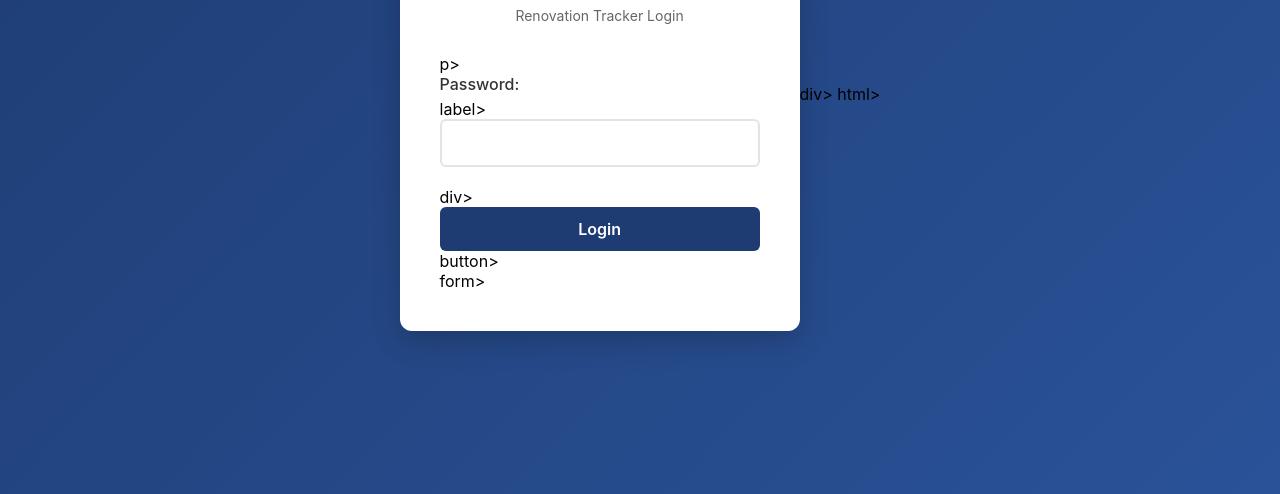
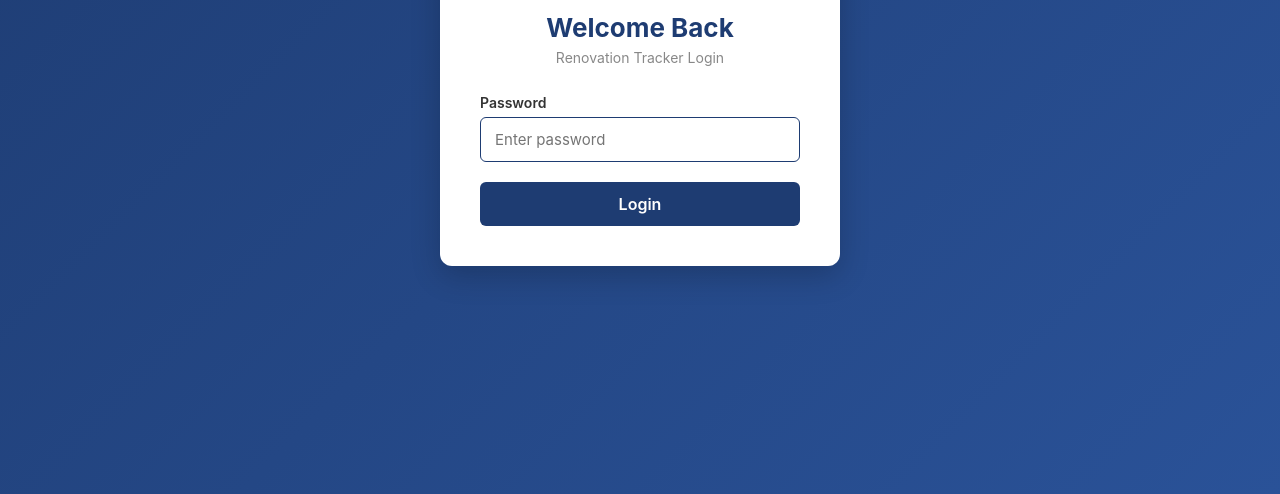
Before and after one commit to jmsngrp/lifebridge-renovation, a website: page public/login.html in a window 1280 px wide. Shown: the part 306-800 px from the top of the page. Drawn offline with Linux system fonts and the light colour scheme.

Commit message:
Refactor login.html for better design and functionality
Updated the login page with improved styling and error handling.

```diff
--- a/public/login.html
+++ b/public/login.html
@@ -5,113 +5,43 @@
   <meta name="viewport" content="width=device-width, initial-scale=1.0">
   <title>Login - LifeBridge Church Renovation Tracker</title>
   <style>
-                * {
-                              margin: 0;
-                              padding: 0;
-                              box-sizing: border-box;
-                              font-family: -apple-system, BlinkMacSystemFont, 'Segoe UI', 'Roboto', sans-serif;
-                }
-                body {
-                              background: linear-gradient(135deg, #1e3c72 0%, #2a5298 100%);
-                              min-height: 100vh;
-                              display: flex;
-                              align-items: center;
-                              justify-content: center;
-                }
-                .login-container {
-                              background: white;
-                              padding: 40px;
-                              border-radius: 12px;
-                              box-shadow: 0 10px 30px rgba(0,0,0,0.2);
-                              width: 100%;
-                              max-width: 400px;
-                }
-                .logo {
-                              text-align: center;
-                              margin-bottom: 30px;
-                }
-                .logo img {
-                              width: 80px;
-                              height: 80px;
-                              border-radius: 50%;
-                }
-                h1 {
-                              color: #1e3c72;
-                              text-align: center;
-                              margin-bottom: 10px;
-                              font-size: 24px;
-                }
-                .subtitle {
-                              color: #666;
-                              text-align: center;
-                              margin-bottom: 30px;
-                              font-size: 14px;
-                }
-                .form-group {
-                              margin-bottom: 20px;
-                }
-                label {
-                              display: block;
-                              margin-bottom: 5px;
-                              color: #333;
-                              font-weight: 500;
-                }
-                input[type="password"] {
-                              width: 100%;
-                              padding: 12px;
-                              border: 2px solid #e1e5e9;
-                              border-radius: 6px;
-                              font-size: 16px;
-                              transition: border-color 0.3s;
-                }
-                input[type="password"]:focus {
-                              outline: none;
-                              border-color: #1e3c72;
-                }
-                .login-btn {
-                              width: 100%;
-                              padding: 12px;
-                              background: #1e3c72;
-                              color: white;
-                              border: none;
-                              border-radius: 6px;
-                              font-size: 16px;
-                              font-weight: 600;
-                              cursor: pointer;
-                              transition: background-color 0.3s;
-                }
-                .login-btn:hover {
-                              background: #2a5298;
-                }
-                .error {
-                              color: #dc3545;
-                              font-size: 14px;
-                              margin-top: 10px;
-                              text-align: center;
-                }
+    * { margin: 0; padding: 0; box-sizing: border-box; font-family: -apple-system, BlinkMacSystemFont, 'Segoe UI', 'Roboto', sans-serif; }
+    body { background: linear-gradient(135deg, #1e3c72 0%, #2a5298 100%); min-height: 100vh; display: flex; align-items: center; justify-content: center; }
+    .login-container { background: white; padding: 40px; border-radius: 12px; box-shadow: 0 10px 30px rgba(0,0,0,0.2); width: 100%; max-width: 400px; }
+    .logo { text-align: center; margin-bottom: 30px; }
+    .logo img { height: 60px; object-fit: contain; }
+    h1 { color: #1e3c72; font-size: 26px; font-weight: 700; text-align: center; margin-bottom: 6px; }
+    .subtitle { color: #888; font-size: 14px; text-align: center; margin-bottom: 28px; }
+    .form-group { margin-bottom: 20px; }
+    label { display: block; font-weight: 600; color: #333; margin-bottom: 6px; font-size: 14px; }
+    input[type="password"] { width: 100%; padding: 12px 14px; border: 1.5px solid #ddd; border-radius: 6px; font-size: 15px; transition: border-color 0.3s; }
+    input[type="password"]:focus { outline: none; border-color: #1e3c72; }
+    .login-btn { width: 100%; padding: 12px; background: #1e3c72; color: white; border: none; border-radius: 6px; font-size: 16px; font-weight: 600; cursor: pointer; transition: background-color 0.3s; }
+    .login-btn:hover { background: #2a5298; }
+    .error { color: #dc3545; font-size: 14px; margin-top: 10px; text-align: center; }
   </style>
 </head>
 <body>
   <div class="login-container">
     <div class="logo">
-                                <img src="logo.jpg" alt="LifeBridge Church" />
-                  </div>div>
+      <img src="/logo.jpg" alt="LifeBridge Church">
+    </div>
     <h1>Welcome Back</h1>
-                <p class="subtitle">Renovation Tracker Login</p>p>
-
-                <form method="POST" action="/login">
+    <p class="subtitle">Renovation Tracker Login</p>
+    <form action="/login" method="POST">
       <div class="form-group">
-                                            <label for="password">Password:</label>label>
-                                            <input type="password" id="password" name="password" required>
-                            </div>div>
-
-                            <button type="submit" class="login-btn">
-                                            Login
-                            </button>button>
-                </form>form>
-        </div>div>
+        <label for="password">Password</label>
+        <input type="password" id="password" name="password" placeholder="Enter password" autofocus required>
+      </div>
+      <button type="submit" class="login-btn">Login</button>
+      <div id="error-msg" class="error" style="display:none">Incorrect password. Please try again.</div>
+    </form>
+    <script>
+      const params = new URLSearchParams(window.location.search);
+      if (params.get('error')) {
+        document.getElementById('error-msg').style.display = 'block';
+      }
+    </script>
+  </div>
 </body>
-</html>html></h1>
-  </body>
-      </style></title>
-  </head>
+</html>
```
Lines whose indentation alone changed are shown as unchanged.
